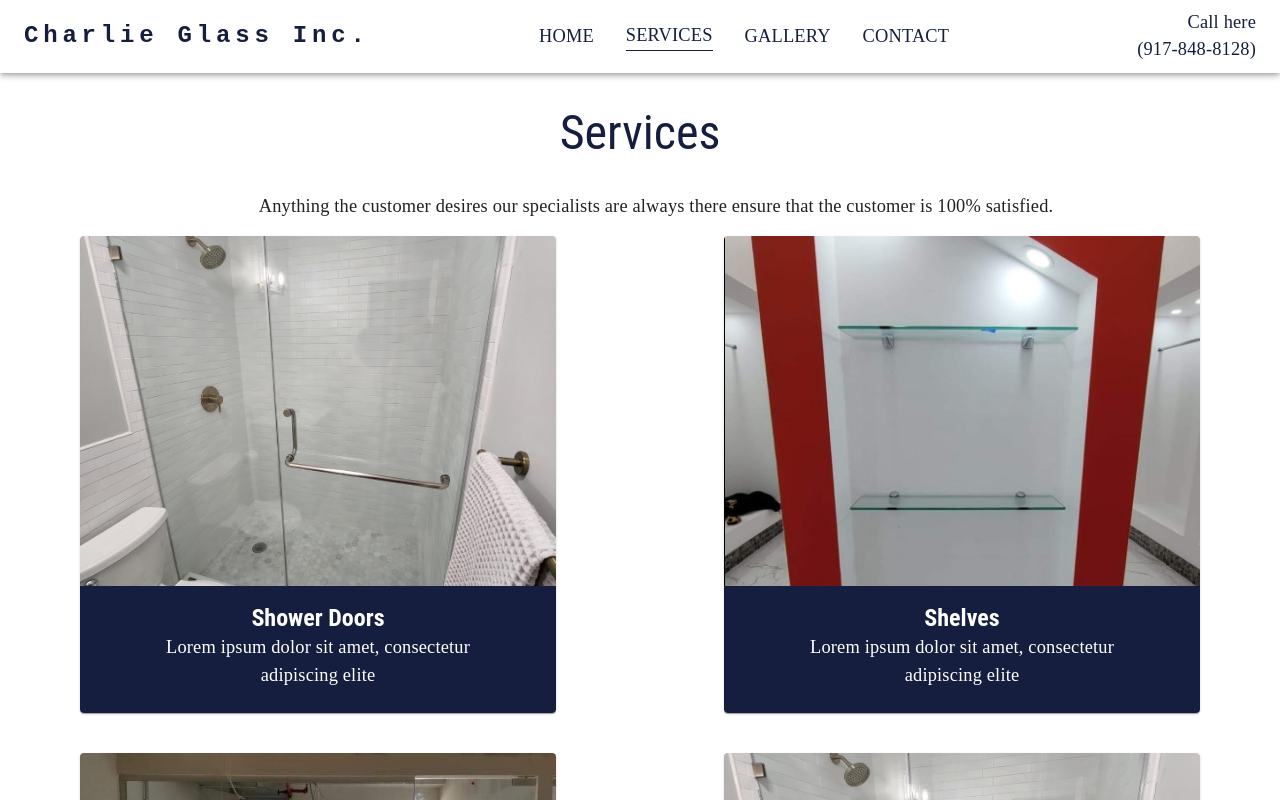
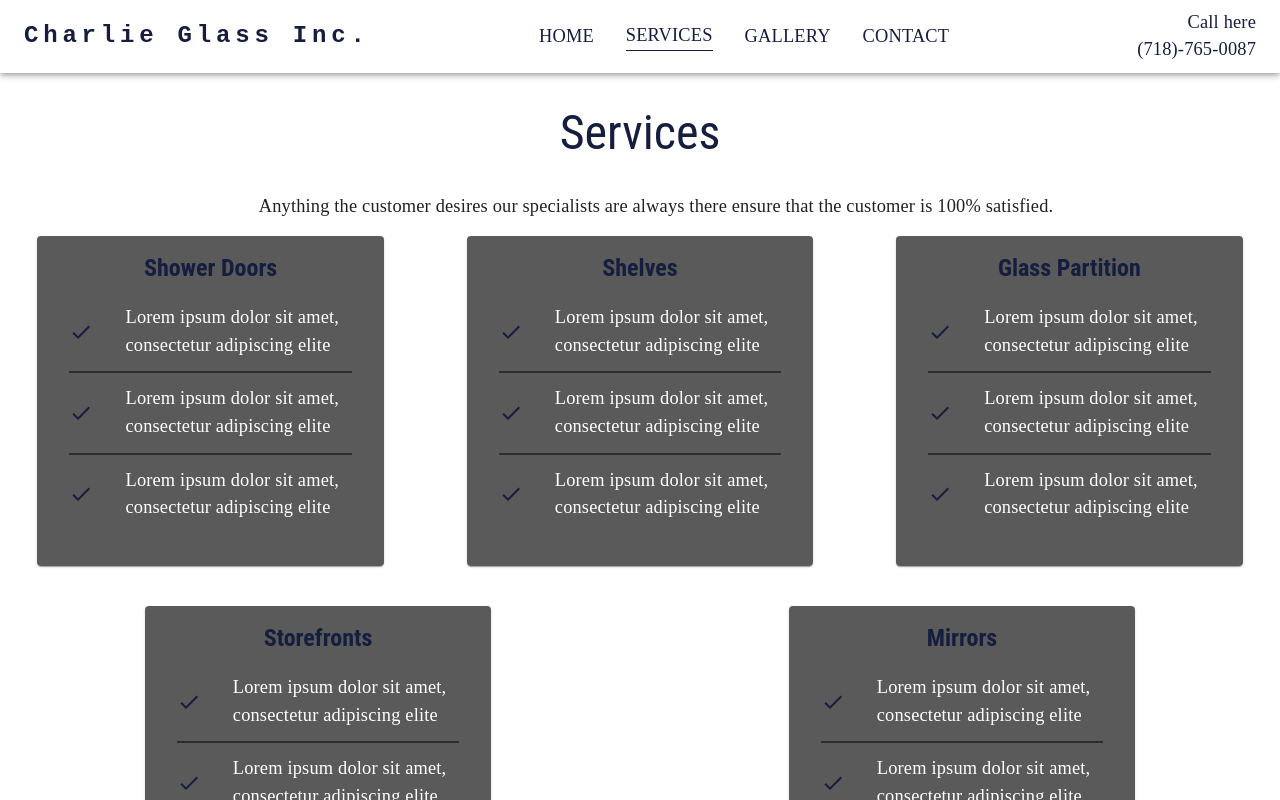
Before and after one commit to nsikan-na/charlie_glass, a Next.js app: page /services in a window 1280 px wide. Shown: the top 800 px of the page. Built offline with nearby package versions, Linux system fonts and the light colour scheme.

Commit message:
changed services

```diff
--- a/pages/_app.tsx
+++ b/pages/_app.tsx
@@ -62,7 +62,6 @@ function MyApp({ Component, pageProps }: AppProps): JSX.Element {
   }, [pathname]);
   const pages = [
     { path: "/", label: "Home" },
-    // { path: "/about", label: "About" },
     { path: "/services", label: "Services" },
     { path: "/gallery", label: "Gallery" },
     { path: "/contact", label: "Contact" },
@@ -235,7 +234,7 @@ function MyApp({ Component, pageProps }: AppProps): JSX.Element {
                     alignItems="flex-end"
                   >
                     <Typography variant="body1">Call here</Typography>
-                    <Typography variant="body1">(917-848-8128)</Typography>
+                    <Typography variant="body1">(718)-765-0087</Typography>
                   </Stack>
                 </Toolbar>
               </Container>
@@ -322,7 +321,7 @@ function MyApp({ Component, pageProps }: AppProps): JSX.Element {
             >
               {[
                 { title: "Located at ", p: "326 50 st, Brooklyn, NY 11220" },
-                { title: "Call Us", p: "917-848-8128" },
+                { title: "Call Us", p: "(718)-765-0087" },
                 { title: "Email @", p: "info@charlieglass.com" },
                 { title: "Open Monday-Friday", p: " 8am - 5pm" },
               ].map((content) => {
--- a/pages/contact.tsx
+++ b/pages/contact.tsx
@@ -161,6 +161,7 @@ export default function Contact() {
                   { label: "Shelves", name: "shelves" },
                   { label: "Glass Partition", name: "glassPartition" },
                   { label: "Store Fronts", name: "storeFronts" },
+                  { label: "Mirrors", name: "mirrors" },
                 ].map((content, i) => (
                   <FormControlLabel
                     key={i}
--- a/pages/index.tsx
+++ b/pages/index.tsx
@@ -199,7 +199,7 @@ const Home = () => {
                   alignItems="flex-end"
                 >
                   <Typography variant="body1">Call here</Typography>
-                  <Typography variant="body1">(917-848-8128)</Typography>
+                  <Typography variant="body1">(718)-765-0087</Typography>
                 </Stack>
               </Toolbar>
             </Container>
@@ -359,7 +359,7 @@ const Home = () => {
                   alignItems="flex-end"
                 >
                   <Typography variant="body1">Call here</Typography>
-                  <Typography variant="body1">(917-848-8128)</Typography>
+                  <Typography variant="body1">(718)-765-0087</Typography>
                 </Stack>
               </Toolbar>
             </Container>
--- a/pages/services.tsx
+++ b/pages/services.tsx
@@ -3,11 +3,17 @@ import {
   Card,
   Typography,
   CardContent,
-  CardMedia,
   Grid,
   Box,
+  List,
+  ListItem,
   useMediaQuery,
+  Divider,
+  ListItemIcon,
+  ListItemButton,
+  ListItemText,
 } from "@mui/material";
+import CheckIcon from "@mui/icons-material/Check";
 
 export default function Services() {
   const matches = useMediaQuery("(max-width:1400px)");
@@ -42,45 +48,58 @@ export default function Services() {
           {[
             {
               title: "Shower Doors",
-              p: "Lorem ipsum dolor sit amet, consectetur adipiscing elite",
-              img: "/ShowerDoors/1.jpg",
+              list: [
+                "Lorem ipsum dolor sit amet, consectetur adipiscing elite",
+                "Lorem ipsum dolor sit amet, consectetur adipiscing elite",
+                "Lorem ipsum dolor sit amet, consectetur adipiscing elite",
+              ],
             },
             {
               title: "Shelves",
-              p: "Lorem ipsum dolor sit amet, consectetur adipiscing elite",
-              img: "/Shelves/1.jpg",
+              list: [
+                "Lorem ipsum dolor sit amet, consectetur adipiscing elite",
+                "Lorem ipsum dolor sit amet, consectetur adipiscing elite",
+                "Lorem ipsum dolor sit amet, consectetur adipiscing elite",
+              ],
             },
             {
               title: "Glass Partition",
-              p: "Lorem ipsum dolor sit amet, consectetur adipiscing elite",
-              img: "/GlassPartition/1.jpg",
+              list: [
+                "Lorem ipsum dolor sit amet, consectetur adipiscing elite",
+                "Lorem ipsum dolor sit amet, consectetur adipiscing elite",
+                "Lorem ipsum dolor sit amet, consectetur adipiscing elite",
+              ],
             },
             {
               title: "Storefronts",
-              p: "Lorem ipsum dolor sit amet, consectetur adipiscing elite",
-              img: "/ShowerDoors/1.jpg",
+              list: [
+                "Lorem ipsum dolor sit amet, consectetur adipiscing elite",
+                "Lorem ipsum dolor sit amet, consectetur adipiscing elite",
+                "Lorem ipsum dolor sit amet, consectetur adipiscing elite",
+              ],
+            },
+            {
+              title: "Mirrors",
+              list: [
+                "Lorem ipsum dolor sit amet, consectetur adipiscing elite",
+                "Lorem ipsum dolor sit amet, consectetur adipiscing elite",
+                "Lorem ipsum dolor sit amet, consectetur adipiscing elite",
+              ],
             },
           ].map((content, i) => {
             return (
               <Grid
                 item
-                sm={4}
-                md={4}
+                sm={3}
+                md={3}
                 key={i}
                 sx={{ textAlign: "center", margin: "auto" }}
               >
                 <Card sx={{ margin: "1rem" }}>
-                  <CardMedia
-                    height="350px"
-                    component="img"
-                    image={content.img}
-                    alt={content.title}
-                  />
                   <CardContent
                     key={content.title}
                     sx={{
-                      backgroundColor: "#151E3E",
-                      color: "white",
+                      backgroundColor: "#5A5A5A",
                     }}
                   >
                     <Typography
@@ -88,12 +107,40 @@ export default function Services() {
                       sx={{
                         textAlign: "center",
                         fontWeight: "bold",
+                        color: "#151E3E",
                       }}
                     >{`${content.title}`}</Typography>
-                    <Typography
-                      variant="body1"
-                      sx={{ margin: "auto", width: "80%" }}
-                    >{`${content.p}`}</Typography>
+                    <List>
+                      {content.list.map((item, t, arr) => (
+                        <>
+                          <ListItem>
+                            <ListItemIcon>
+                              <CheckIcon style={{ color: "#151E3E" }} />
+                            </ListItemIcon>
+                            <ListItemText
+                              key={t}
+                              sx={{ color: "white" }}
+                              primary={item}
+                            />
+                          </ListItem>
+                          {arr.length - 1 !== t ? (
+                            <>
+                              {
+                                <Divider
+                                  variant="middle"
+                                  sx={{
+                                    borderBottomWidth: 2,
+                                    backgroundColor: "#333333",
+                                  }}
+                                />
+                              }
+                            </>
+                          ) : (
+                            <></>
+                          )}
+                        </>
+                      ))}
+                    </List>
                   </CardContent>
                 </Card>
               </Grid>
```
Also changed, not shown: pages/api/contact.ts (+20 -10 lines), 1 other file (tests, documents, lock files or other folders).
